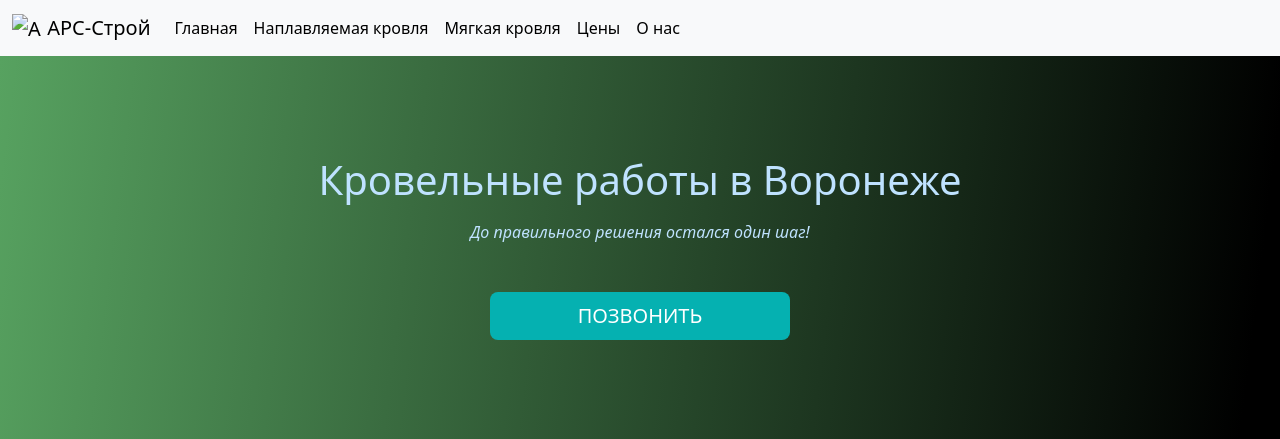
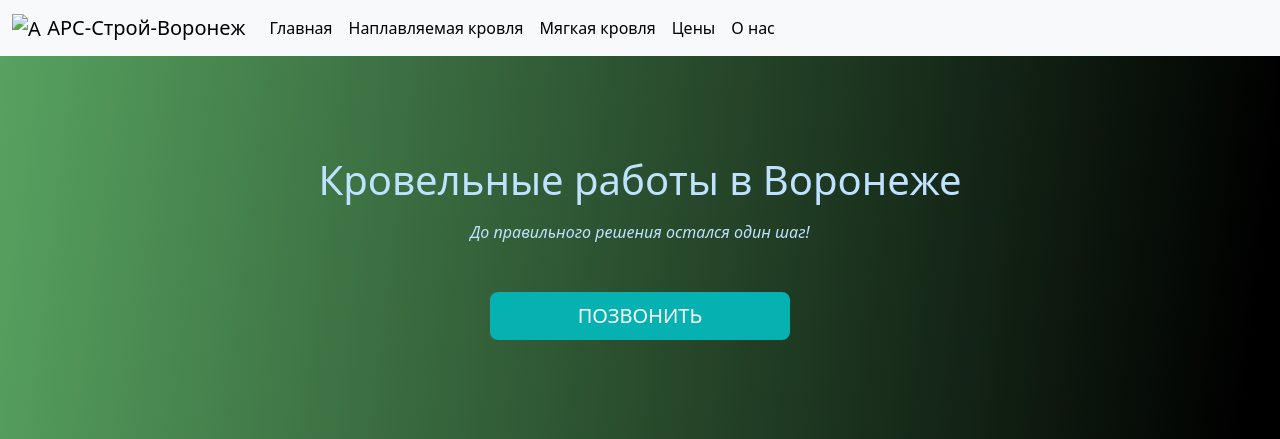
Before and after one commit to sober21/stroimVmeste, a Flask app: page / in a window 1280 px wide. Shown: the top 439 px of the page. Run offline with Flask 3, Linux system fonts and the light colour scheme.

Commit message:
Поменял везде АРС-Строй на АРС-Строй-Воронеж

```diff
--- a/app/templates/base.html
+++ b/app/templates/base.html
@@ -16,8 +16,8 @@
 <nav class="navbar navbar-expand-lg bg-body-tertiary">
   <div class="container-fluid">
         <a class="navbar-brand" href="{{ url_for('index') }}">
-      <img src="static/images/favicon.svg" alt="АРС-Строй" width="30" height="24" class="d-inline-block align-text-top">
-      АРС-Строй
+      <img src="static/images/favicon.svg" alt="АРС-Строй-Воронеж" width="30" height="24" class="d-inline-block align-text-top">
+      АРС-Строй-Воронеж
     </a>
     <button class="navbar-toggler" type="button" data-bs-toggle="collapse" data-bs-target="#navbarNavAltMarkup" aria-controls="navbarNavAltMarkup" aria-expanded="false" aria-label="Toggle navigation">
       <span class="navbar-toggler-icon"></span>
@@ -59,7 +59,7 @@
           </div>
           <div class="row mt-4">
               <div class="col-12">
-                  <h6 class="text-center">АРС-Строй - строительство ещё никогда не было так доступно!</h6>
+                  <h6 class="text-center">АРС-Строй-Воронеж - строительство ещё никогда не было так доступно!</h6>
               </div>
           </div>
       </div>
```
